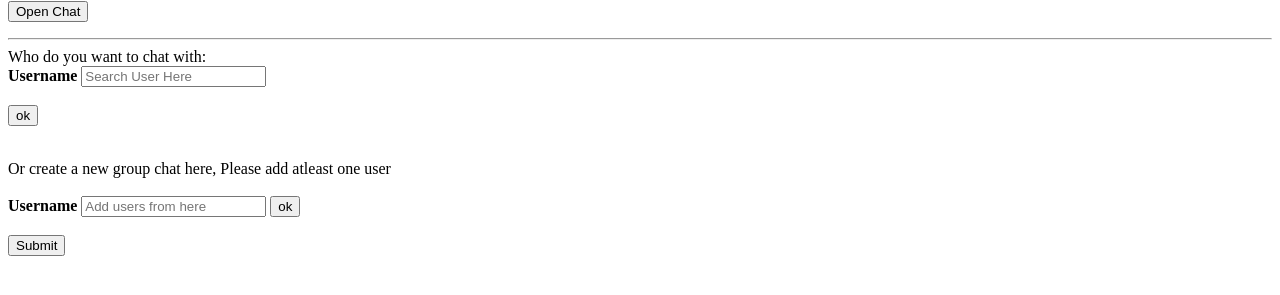
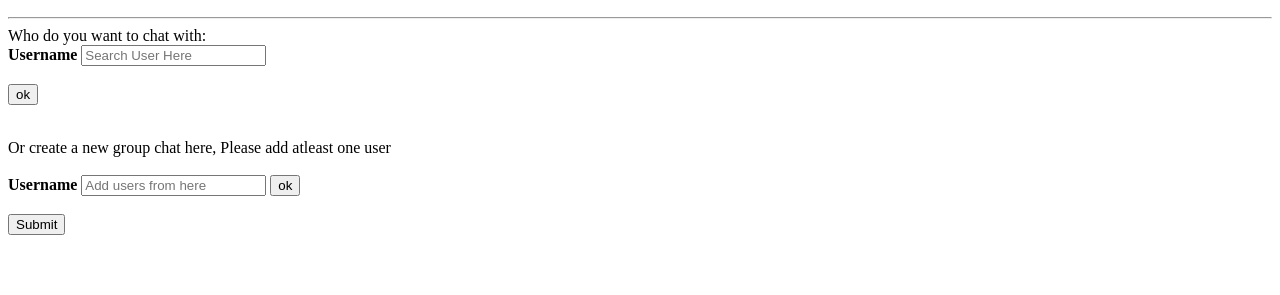
Before and after one commit to warahul/fb.com, a Django app: template messenger/templates/messenger/home.html in a window 1280 px wide. Shown: the part 25-320 px from the top of the page. Run offline with Django 3.2, Linux system fonts and the light colour scheme; the template is opened without the code that fills it, so the values that code supplies are empty.

Commit message:
Button hideen, and appears when radio buttons are added

```diff
--- a/messenger/templates/messenger/home.html
+++ b/messenger/templates/messenger/home.html
@@ -53,6 +53,9 @@ $(document).ready(function() {
          success : function(text)
          {
              $("#notSeenDisplay").append(text)
+             if(text){
+                 document.getElementById("submitButton").style.display="block"
+             }
          }
      })
  }, 5000);
@@ -68,7 +71,7 @@ Welcome {{user.username}},
 
     </div>
 
-        <input type="submit" name="submitButton" value="Open Chat">
+        <input type="submit" id="submitButton" value="Open Chat" style="display:none">
 </form>
 
 
```
